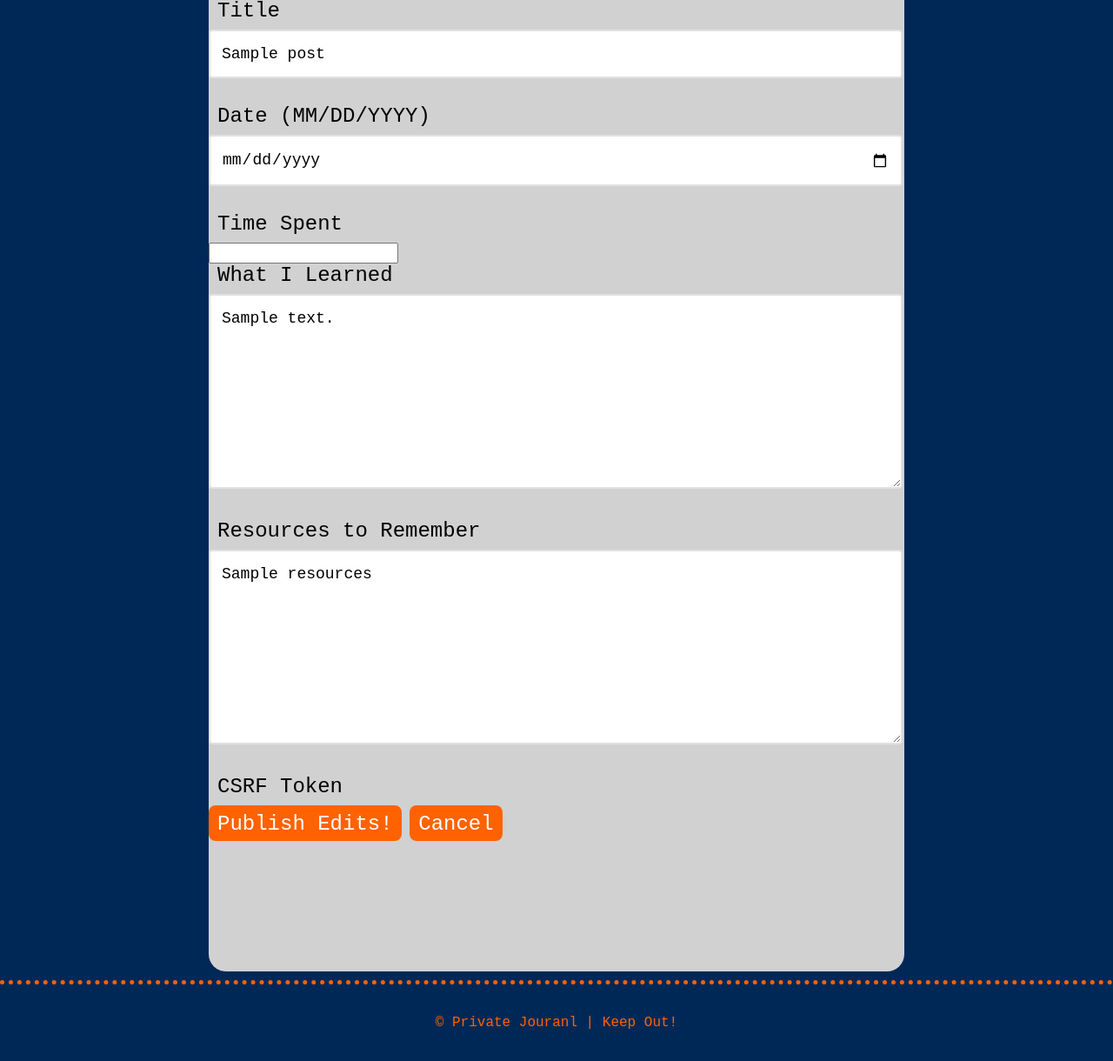
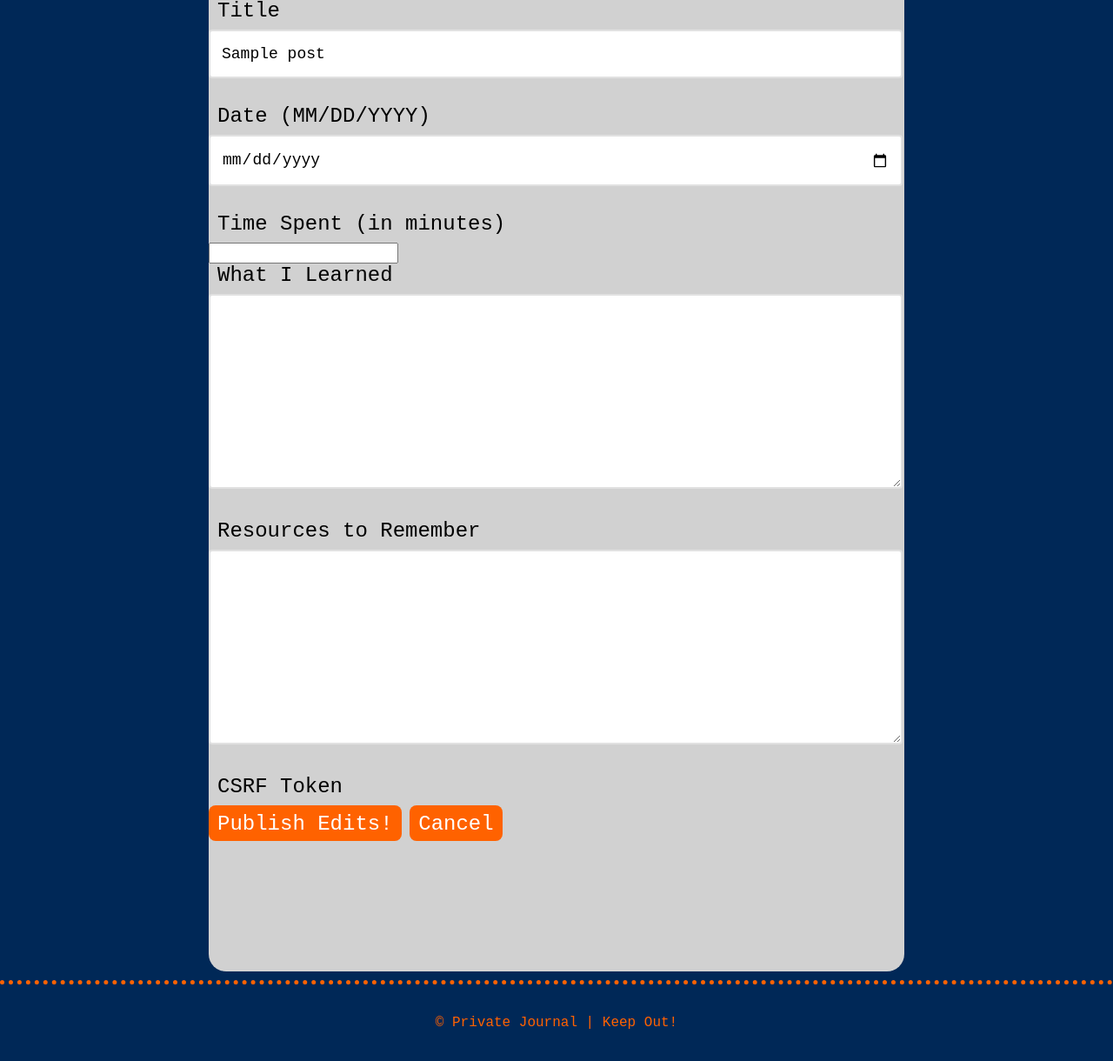
Before and after one commit to Piverg2/Tech_Degree-project-5, a Flask app: template templates/edit.html in a window 1280 px wide. Shown: the part 233-1453 px from the top of the page at 87% size. Run offline with Flask 2, Linux system fonts and the light colour scheme; the template is opened without the code that fills it: values that come from a table or form of the project are taken from there, most other values are stand-ins (such as "Sample title", 1, 10 or a date in 2020); some libraries are stand-ins or nearby versions.

Commit message:
updated files

```diff
--- a/app.py
+++ b/app.py
@@ -11,6 +11,7 @@
 app.secret_key = 'azwsxrdfctvghybujnikmol[rdfoijonhlkmwe;'
 forms.csrf.init_app(app)
 
+
 @app.before_request
 def before_request():
     """Connect to the database before each request."""
@@ -23,6 +24,7 @@
     """Close the database connection after each request."""
     g.db.close()
     return response
+
 
 @app.route("/")
 def index():
--- a/forms.py
+++ b/forms.py
@@ -1,4 +1,3 @@
-
 from flask_wtf import Form
 from flask_wtf.csrf import CSRFProtect
 from wtforms import StringField, TextAreaField, DateField, IntegerField
@@ -6,11 +5,12 @@
 
 csrf = CSRFProtect()
 
+
 class JournalEntryForm(Form):
     title = StringField("Title", validators=[DataRequired()])
     date = DateField("Date (MM/DD/YYYY)",
                      format='%m/%d/%Y',
                      validators=[DataRequired()])
-    timespent = IntegerField("Time Spent")
+    timespent = IntegerField("Time Spent (in minutes)")
     content = TextAreaField("What I Learned", validators=[DataRequired()])
     resources = TextAreaField("Resources to Remember")
--- a/models.py
+++ b/models.py
@@ -7,7 +7,7 @@
 
 class Entry(Model):
     entry_id = IntegerField(primary_key=True, unique=True)
-    title = CharField(max_length = 255, default="Untitled")
+    title = CharField(max_length=255, default="Untitled")
     date = DateTimeField(default=datetime.datetime.now)
     timespent = IntegerField()
     post = TextField()
--- a/templates/detail.html
+++ b/templates/detail.html
@@ -9,7 +9,7 @@
         <time datetime="{{ post.timestamp }}">{{ post.date.date().strftime("%B %d, %Y") }}</time>
         <div class="entry">
             <h3>Time Spent: </h3>
-            <p>{{ post.timespent }} min</p>
+            <p>{{ post.timespent }} mins</p>
         </div>
         <div class="entry">
             <h3>What I Learned:</h3>
--- a/templates/edit.html
+++ b/templates/edit.html
@@ -1,9 +1,11 @@
+
 {% extends "layout.html" %}
-
+{% from 'macros.html' import render_field %}
 {% block content %}
 <div class="edit-entry">
     <h2>Edit Entry</h2>
     <form method='POST' action=''>
+        {{ form.hidden_tag() }}
         {% for field in form %}
             {% if field.errors %}
                 {% for error in field.errors %}
@@ -11,7 +13,6 @@
                 {% endfor %}
             {% endif %}
             {{ field.label() }}
-
             {% if field.name == 'title' %}
                 {{ field(value=post.title)}}
             {% elif field.name == 'date' %}
@@ -19,12 +20,9 @@
             {% elif field.name == 'timespent' %}
                 {{ field(value=post.timespent) }}
             {% elif field.name == 'content' %}
-                {% set f = field.process_data(post.content) %}
-                <!-- https://stackoverflow.com/questions/5117479/wtforms-how-to-prepopulate-a-textarea-field -->
-                {{ field() }}
+                {{ field(value=post.post) }}
             {% elif field.name == 'resources' %}
-                {% set f = field.process_data(post.resources) %}
-                {{ field() }}
+                {{ field(value=post.resources) }}
             {% endif %}
 
         {% endfor %}
--- a/templates/layout.html
+++ b/templates/layout.html
@@ -27,7 +27,7 @@
         </section>
         <footer>
             <div>
-                &copy; Private Jouranl | Keep Out!
+                &copy; Private Journal | Keep Out!
             </div>
         </footer>
     </body>
```
Also changed, not shown: journal.db.
